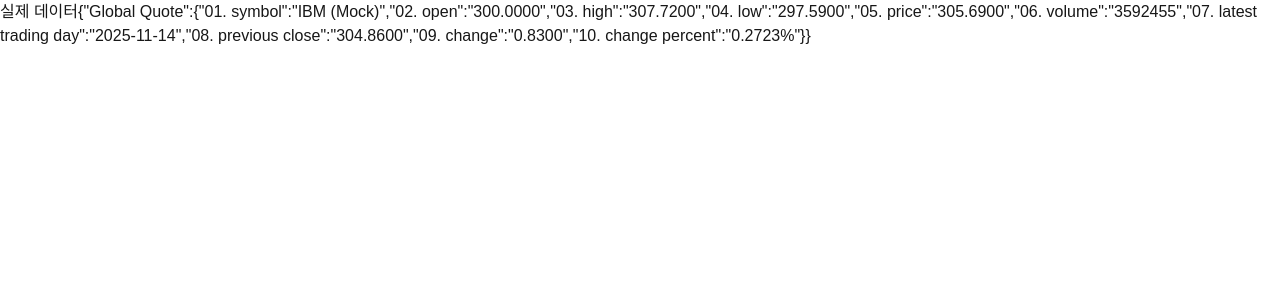
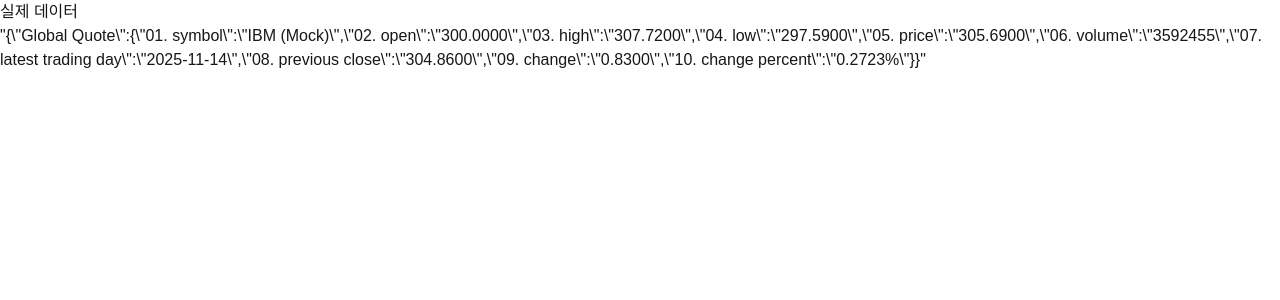
Before and after one commit to mirae-Jo/finance_app, a Next.js app: page / in a window 1280 px wide. Shown: the top 300 px of the page. Built offline with nearby package versions, Linux system fonts and the light colour scheme.

Commit message:
feat: alpha vantage api 받아온거 뿌리기

```diff
--- a/src/app/page.tsx
+++ b/src/app/page.tsx
@@ -10,7 +10,7 @@
   const callRealStockBtn = async () => {
     const data = await fetchStock();
 
-    if (data["Global Quoto"]) {
+    if (data["Global Quote"]) {
       setState(data);
     } else if (data.Information || data.Note || data["Error Message"]) {
       console.log("API 오류 응답: ", data);
@@ -22,7 +22,7 @@
   return (
     <div>
       <button onClick={callRealStockBtn}>실제 데이터</button>
-      {state}
+      {state ? <div>{JSON.stringify(state)}</div> : <p>데이터 없음</p>}
     </div>
   );
 }
```
